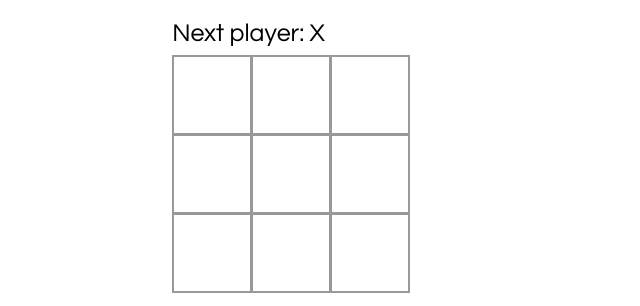
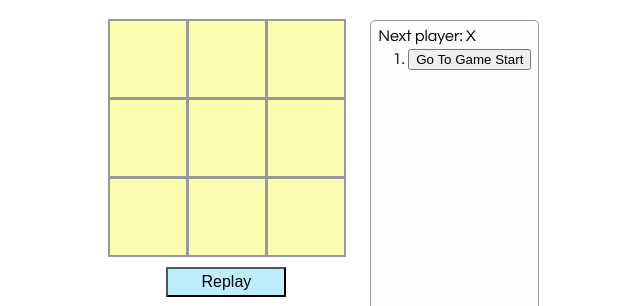
Before and after one commit to ngoctrongtma/tic-tac-toe-game, a React app: page / in a window 1280 px wide. Shown: the top 306 px of the page, without its empty margins (319-959 px from the left). Built offline with nearby package versions, Linux system fonts and the light colour scheme.

Commit message:
done tic-tac-toe game

```diff
--- a/src/index.css
+++ b/src/index.css
@@ -19,7 +19,8 @@ body {
   }
 
   .square {
-    background: #fff;
+    font-size: 40px;
+    background: rgb(250, 252, 175);
     border: 2px solid #999;
     float: left;
     font-size: 24px;
@@ -31,6 +32,9 @@ body {
     padding: 0;
     text-align: center;
     width: 80px;
+  }
+  .square:hover{
+    background: rgb(191, 228, 253);
   }
 
   .square:focus {
@@ -46,7 +50,26 @@ body {
     flex-direction: row;
     justify-content: center
   }
-
+  .game-content{
+    display: flex;
+    flex-direction: column;
+    align-items: center;
+  }
+  .btn-replay{
+    background: rgb(190, 237, 255);
+    margin-top: 10px;
+    width: 120px;
+    height: 30px;
+    font-size: 16px;
+  }
   .game-info {
+    font-size: 16px;
+    border: 1px solid #999;
+    padding: 7px;
+    border-radius: 5px;
     margin-left: 20px;
+    background: rgb(253, 253, 253)
   }
+  .game-info ol{
+    margin-top: 5px;
+  }
--- a/src/index.js
+++ b/src/index.js
@@ -5,33 +5,37 @@ import './index.css';
 
 // This component is a Square in Board
 // It will show "X" when user click
-class Square extends React.Component {
-    constructor(props) {
-        super(props);
-        this.state = {
-            value: null
-        }
-    }
-    render() {
-        return (
-            <button className="square" onClick={() => { console.log("clicked"); this.setState({ value: "X" }) }}>
-                {/* TODO */}
-                {this.state.value}
-            </button>
-        );
-    }
+// (1) class Square extends React.Component {
+//     render() {
+//         return (
+//             <button className="square" onClick={() => { this.props.onClick() }}>
+//                 {/* TODO */}
+//                 {this.props.value}
+//             </button>
+//         );
+//     }
+// }
+function Square(props) { // this is function component. It replaces the class (1) above
+    return (
+        <button className="square" onClick={() => { props.onClick() }}>
+            {props.value}
+        </button>
+    )
 }
 
 // Board is include 9 Square
 class Board extends React.Component {
     renderSquare(i) {
-        return <Square value={i} />;
+        return (
+            <Square
+                value={this.props.squares[i]}
+                onClick={() => this.props.onClick(i)}
+            />
+        )
     }
     render() {
-        const status = 'Next player: X';
         return (
             <div>
-                <div className="status">{status}</div>
                 <div className="board-row">
                     {this.renderSquare(0)}
                     {this.renderSquare(1)}
@@ -53,16 +57,74 @@ class Board extends React.Component {
 }
 
 class Game extends React.Component {
+    constructor(props) {
+        super(props);
+        this.state = {
+            history: [{
+                squares: Array(9).fill(null),
+            }],
+            xIsNext: true,
+            stepNumber: 0,
+        };
+    }
+    jumTo(step) {
+        this.setState({
+            stepNumber: step,
+            xIsNext: (step % 2) === 0,
+        })
+    }
+    handleClick(i) {
+        const history = this.state.history.slice(0, this.state.stepNumber + 1);
+        const current = history[history.length - 1];
+        const squares = current.squares.slice();
+        if (calculateWinner(squares) || squares[i]) {
+            return;
+        }
+        squares[i] = this.state.xIsNext ? 'X' : 'O';
+        this.setState({
+            history: history.concat([{
+                squares: squares,
+            }]),
+            stepNumber: history.length,
+            xIsNext: !this.state.xIsNext,
+        });
+    }
     render() {
+        const history = this.state.history;
+        const current = history[this.state.stepNumber];
+        const winner = calculateWinner(current.squares);
+
+        const moves = history.map((step, move) => {
+            const desc = move ?
+                "Go To Move #" + move : "Go To Game Start";
+            return (
+                <li key={move}>
+                    <button onClick={() => this.jumTo(move)}>{desc}</button>
+                </li>
+            )
+        })
+
+        let status;
+        if (winner) {
+            status = 'Winner: ' + winner;
+        } else {
+            status = 'Next player: ' + (this.state.xIsNext ? 'X' : 'O');
+        }
         return (
             <div className="game">
                 <div className="game-board">
-                    <Board />
-                    <h1>TIC-TAC-TOE GAME</h1>
+                    <div className="game-content">
+                        <Board
+                            squares={current.squares}
+                            onClick={(i) => this.handleClick(i)}
+                        />
+                        <button className="btn-replay" onClick={() => { window.location.reload() }}>Replay</button>
+                        <h1>TIC-TAC-TOE GAME</h1>
+                    </div>
                 </div>
                 <div className="game-info">
-                    <div>{/* status */}</div>
-                    <ol>{/* TODO */}</ol>
+                    <div>{status}</div>
+                    <ol>{moves}</ol>
                 </div>
             </div>
         );
@@ -73,3 +135,23 @@ class Game extends React.Component {
 
 const root = ReactDOM.createRoot(document.getElementById("root"));
 root.render(<Game />);
+// helper choose winner
+function calculateWinner(squares) {
+    const lines = [
+        [0, 1, 2],
+        [3, 4, 5],
+        [6, 7, 8],
+        [0, 3, 6],
+        [1, 4, 7],
+        [2, 5, 8],
+        [0, 4, 8],
+        [2, 4, 6],
+    ];
+    for (let i = 0; i < lines.length; i++) {
+        const [a, b, c] = lines[i];
+        if (squares[a] && squares[a] === squares[b] && squares[a] === squares[c]) {
+            return squares[a];
+        }
+    }
+    return null;
+}
```
